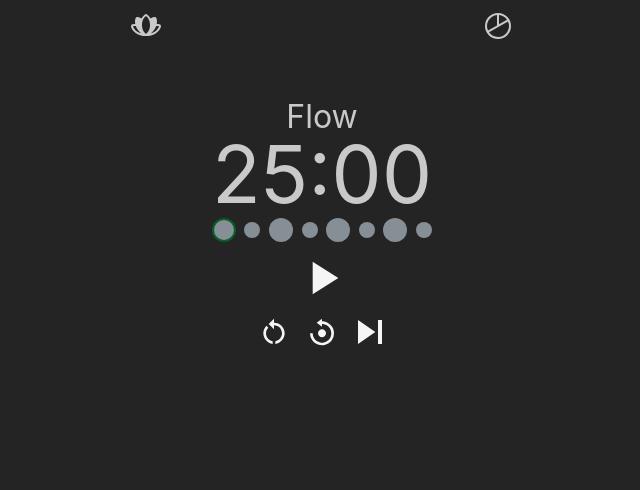
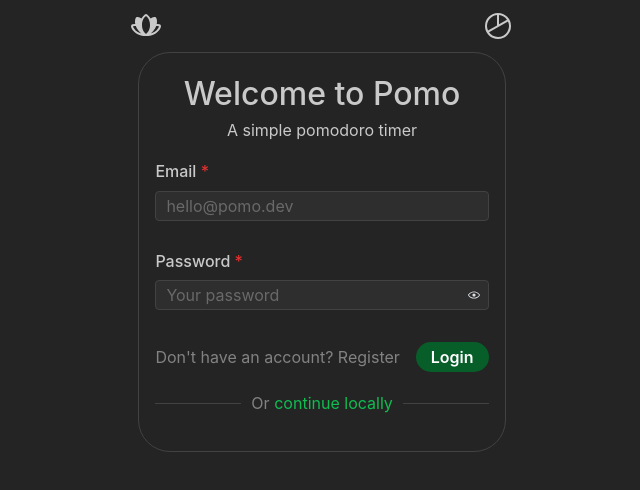
Before and after one commit to fabrol/pomodoro_app, a Next.js app: page / in a window 1280 px wide. Shown: the top 490 px of the page, without its empty margins (318-958 px from the left). Built offline with nearby package versions, Linux system fonts and the light colour scheme; no server answers.

Commit message:
Basic login works but no error message display or reset password or anonymous login

```diff
--- a/package.json
+++ b/package.json
@@ -4,6 +4,7 @@
   "private": true,
   "dependencies": {
     "@mantine/core": "^7.10.2",
+    "@mantine/form": "^7.10.2",
     "@mantine/hooks": "^7.10.2",
     "@supabase/auth-ui-react": "^0.4.7",
     "@supabase/auth-ui-shared": "^0.1.8",
--- /dev/null
+++ b/src/Login.tsx
@@ -0,0 +1,136 @@
+"use client";
+
+import { useToggle, upperFirst } from "@mantine/hooks";
+import { useMantineTheme } from "@mantine/core";
+import { useForm } from "@mantine/form";
+import {
+  TextInput,
+  PasswordInput,
+  Text,
+  Paper,
+  Group,
+  Button,
+  Divider,
+  Anchor,
+  Stack,
+} from "@mantine/core";
+import { SupabaseClient } from "@supabase/supabase-js";
+import { redirect } from "next/navigation";
+
+export function AuthenticationForm({ client }: { client: SupabaseClient }) {
+  const theme = useMantineTheme();
+
+  async function login(
+    client: SupabaseClient,
+    formData: { email: string; password: string }
+  ) {
+    const data = {
+      email: formData.email,
+      password: formData.password,
+    };
+
+    const { error } = await client.auth.signInWithPassword(data);
+
+    if (error) {
+      redirect("/error");
+    }
+
+    redirect("/");
+  }
+
+  const [type, toggle] = useToggle(["login", "register"]);
+  const form = useForm({
+    initialValues: {
+      email: "",
+      password: "",
+    },
+
+    validate: {
+      email: (val) => (/^\S+@\S+$/.test(val) ? null : "Invalid email"),
+      password: (val) =>
+        val.length <= 6
+          ? "Password should include at least 6 characters"
+          : null,
+    },
+  });
+
+  return (
+    <Paper radius="xl" p="md" withBorder>
+      <div style={{ textAlign: "center" }}>
+        <Text size="md" fw={500}>
+          Welcome to Pomo
+        </Text>
+        <Text size="xs">A simple pomodoro timer</Text>
+      </div>
+
+      <form
+        onSubmit={form.onSubmit((values) => {
+          login(client, values);
+        })}
+      >
+        <Stack gap="xs">
+          <TextInput
+            required
+            label="Email"
+            placeholder="hello@pomo.dev"
+            value={form.values.email}
+            onChange={(event) =>
+              form.setFieldValue("email", event.currentTarget.value)
+            }
+            error={form.errors.email && "Invalid email"}
+            size="xs"
+          />
+
+          <PasswordInput
+            required
+            label="Password"
+            placeholder="Your password"
+            value={form.values.password}
+            onChange={(event) =>
+              form.setFieldValue("password", event.currentTarget.value)
+            }
+            error={
+              form.errors.password &&
+              "Password should include at least 6 characters"
+            }
+            size="xs"
+          />
+        </Stack>
+
+        <Group justify="space-between" mt="xl">
+          <Anchor
+            component="button"
+            type="button"
+            c="dimmed"
+            onClick={() => toggle()}
+            size="xs"
+          >
+            {type === "register"
+              ? "Already have an account? Login"
+              : "Don't have an account? Register"}
+          </Anchor>
+          <Button type="submit" radius="xl" size="xs">
+            {upperFirst(type)}
+          </Button>
+        </Group>
+      </form>
+      <Divider
+        label={
+          <Group justify="center" gap={"0.3rem"}>
+            <Text size="xs">Or</Text>
+            <Anchor
+              component="button"
+              type="button"
+              c={theme.colors.myGreen[6]}
+              size="xs"
+            >
+              continue locally
+            </Anchor>
+          </Group>
+        }
+        labelPosition="center"
+        my="lg"
+      />
+    </Paper>
+  );
+}
--- a/src/SessionProvider.tsx
+++ b/src/SessionProvider.tsx
@@ -5,6 +5,7 @@ import { Session, SupabaseClient } from "@supabase/supabase-js";
 import { PomodoroEntry } from "./PomodoroHistory";
 import { createClient } from "@supabase/supabase-js";
 import PomodoroHistory from "./PomodoroHistory";
+import { AuthenticationForm } from "./Login";
 
 const supabaseUrl = "https://iyrfwbftinurdoauzggs.supabase.co";
 const supabaseAnonKey =
@@ -60,7 +61,8 @@ export const SessionProvider: React.FC<{ children: React.ReactNode }> = ({
     <SessionContext.Provider
       value={{ session, history, setHistory, historyManager }}
     >
-      {children}
+      {!session && <AuthenticationForm client={supabase} />}
+      {session && children}
     </SessionContext.Provider>
   );
 };
--- a/src/app/layout.tsx
+++ b/src/app/layout.tsx
@@ -1,13 +1,10 @@
+"use client";
+
 import "../index.css";
 import NavBar from "../Navbar";
 import { SessionProvider } from "../SessionProvider";
 import "@mantine/core/styles.css";
 import { ColorSchemeScript, MantineProvider, createTheme } from "@mantine/core";
-
-export const metadata = {
-  title: "Focus",
-  description: "Pomodoro app",
-};
 
 const theme = createTheme({
   fontSizes: {
@@ -41,7 +38,6 @@ export default function RootLayout({
   children: React.ReactNode;
 }) {
   return (
-    <SessionProvider>
     <html lang="en">
       <head>
         <meta name="theme-color" content="#000000" />
@@ -50,12 +46,11 @@ export default function RootLayout({
         <title>Focus</title>
       </head>
       <body>
+        <MantineProvider theme={theme} defaultColorScheme="dark">
           <NavBar />
-          <MantineProvider theme={theme} defaultColorScheme="dark">
-            {children}
+          <SessionProvider>{children}</SessionProvider>
         </MantineProvider>
       </body>
     </html>
-    </SessionProvider>
   );
 }
```
Also changed, not shown: 1 other file (tests, documents, lock files or other folders). Lines whose indentation alone changed are shown as unchanged.
